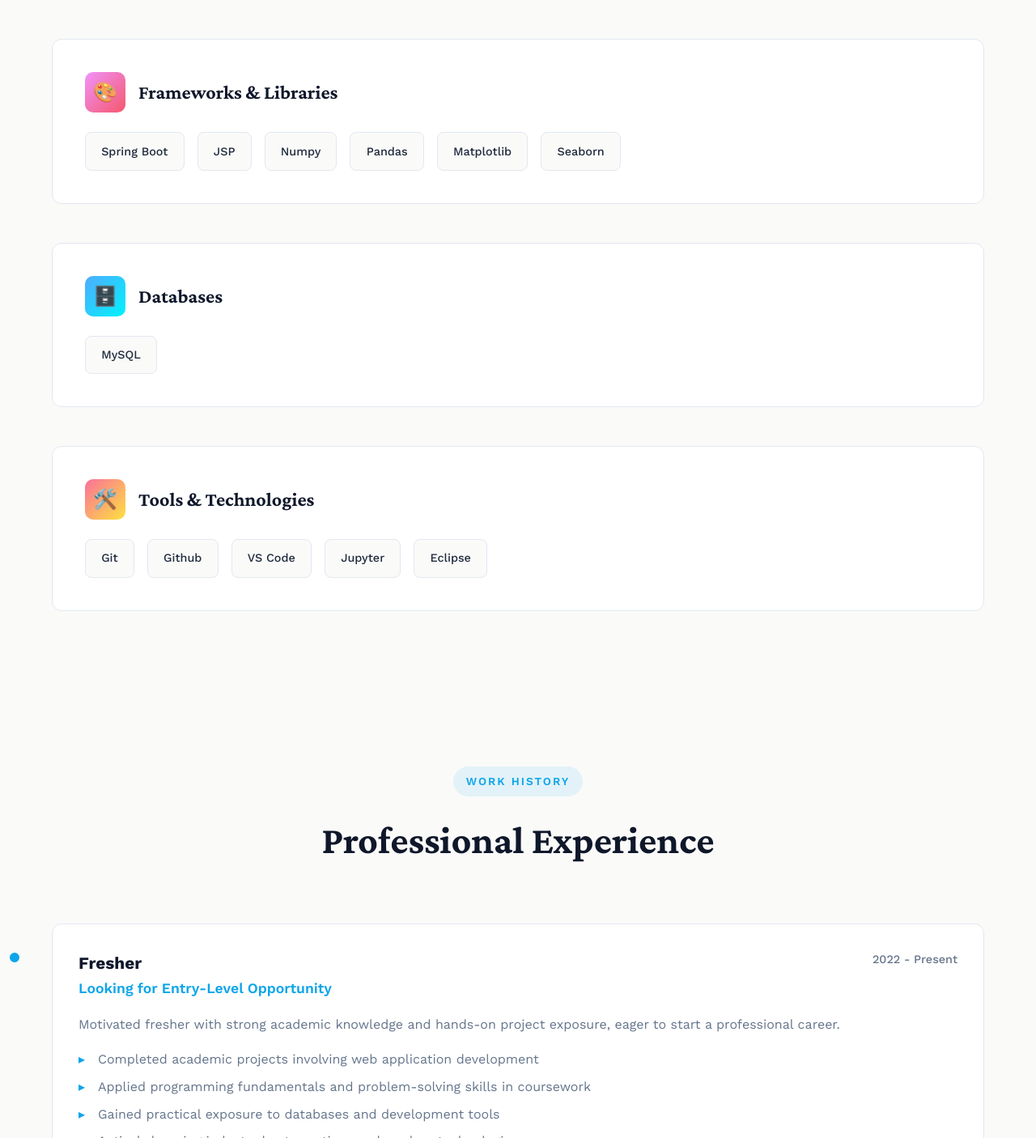
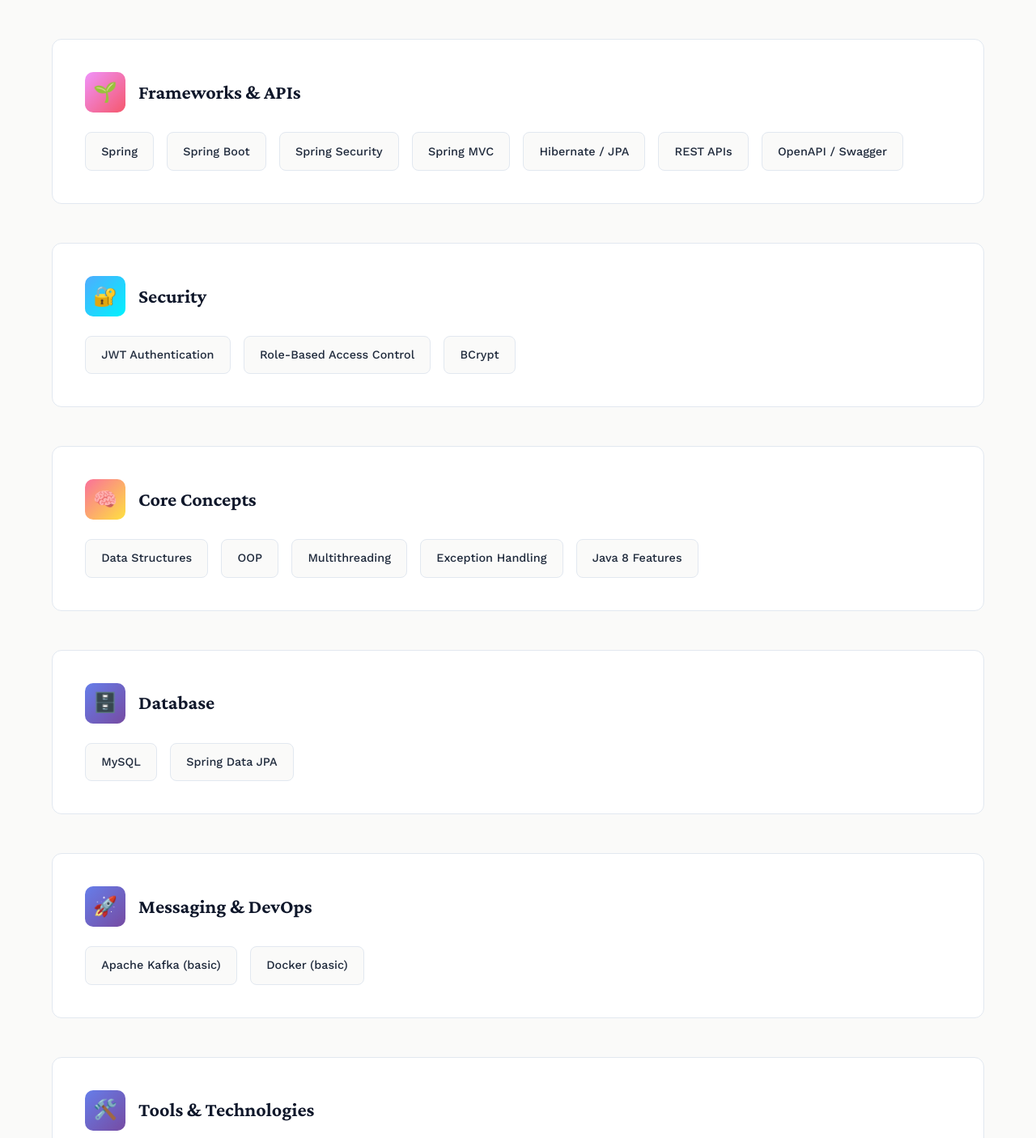
Before and after one commit to ramasivaji1819/ramasivaji1819.github.io, a plain HTML site: page index.html in a window 1280 px wide. Shown: the part 1394-2800 px from the top of the page at 81% size. Drawn offline with nearby package versions, Linux system fonts and the light colour scheme.

Commit message:
Update project details and skill categories in index.html

```diff
--- a/index.html
+++ b/index.html
@@ -898,8 +898,8 @@
             <div class="stat-label">Experience Level</div>
         </div>
         <div class="stat-card">
-            <div class="stat-number">10+</div>
-            <div class="stat-label">Mini Projects Completed</div>
+            <div class="stat-number">10</div>
+            <div class="stat-label">Projects Completed</div>
         </div>
         <div class="stat-card">
             <div class="stat-number">4</div>
@@ -934,27 +934,70 @@
 
             <div class="skill-category">
               <div class="skill-category-header">
-                    <div class="skill-icon">🎨</div>
-                    <h3>Frameworks & Libraries</h3>
+                <div class="skill-icon">🌱</div>
+                <h3>Frameworks &amp; APIs</h3>
               </div>
               <div class="skill-items">
+                <span class="skill-tag">Spring</span>
                 <span class="skill-tag">Spring Boot</span>
-                    <span class="skill-tag">JSP</span>
-                    <span class="skill-tag">Numpy</span>
-                    <span class="skill-tag">Pandas</span>
-                    <span class="skill-tag">Matplotlib</span>
-                    <span class="skill-tag">Seaborn</span>
-
+                <span class="skill-tag">Spring Security</span>
+                <span class="skill-tag">Spring MVC</span>
+                <span class="skill-tag">Hibernate / JPA</span>
+                <span class="skill-tag">REST APIs</span>
+                <span class="skill-tag">OpenAPI / Swagger</span>
               </div>
             </div>
 
             <div class="skill-category">
               <div class="skill-category-header">
+                <div class="skill-icon">🔐</div>
+                <h3>Security</h3>
+              </div>
+              <div class="skill-items">
+                <span class="skill-tag">JWT Authentication</span>
+                <span class="skill-tag">Role-Based Access Control</span>
+                <span class="skill-tag">BCrypt</span>
+              </div>
+            </div>
+
+
+
+            <div class="skill-category">
+              <div class="skill-category-header">
+                <div class="skill-icon">🧠</div>
+                <h3>Core Concepts</h3>
+              </div>
+              <div class="skill-items">
+                <span class="skill-tag">Data Structures</span>
+                <span class="skill-tag">OOP</span>
+                <span class="skill-tag">Multithreading</span>
+                <span class="skill-tag">Exception Handling</span>
+                <span class="skill-tag">Java 8 Features</span>
+              </div>
+            </div>
+
+
+
+            <div class="skill-category">
+              <div class="skill-category-header">
                 <div class="skill-icon">🗄️</div>
-                    <h3>Databases</h3>
+                <h3>Database</h3>
               </div>
               <div class="skill-items">
                 <span class="skill-tag">MySQL</span>
+                <span class="skill-tag">Spring Data JPA</span>
+              </div>
+            </div>
+
+
+            <div class="skill-category">
+              <div class="skill-category-header">
+                <div class="skill-icon">🚀</div>
+                <h3>Messaging &amp; DevOps</h3>
+              </div>
+              <div class="skill-items">
+                <span class="skill-tag">Apache Kafka (basic)</span>
+                <span class="skill-tag">Docker (basic)</span>
               </div>
             </div>
 
@@ -964,11 +1007,15 @@
                 <h3>Tools & Technologies</h3>
               </div>
               <div class="skill-items">
+                <span class="skill-tag">Maven</span>
                 <span class="skill-tag">Git</span>
-                    <span class="skill-tag">Github</span>
+                <span class="skill-tag">GitHub</span>
+                <span class="skill-tag">Postman</span>
+                <span class="skill-tag">JUnit</span>
                 <span class="skill-tag">VS Code</span>
-                    <span class="skill-tag">Jupyter</span>
                 <span class="skill-tag">Eclipse</span>
+                <span class="skill-tag">IntelliJ IDEA</span>
+                <span class="skill-tag">GitHub Copilot</span>
               </div>
             </div>
         </div>
@@ -1065,7 +1112,7 @@
                 <span class="tech-tag">Maven</span>
             </div>
             <div class="project-links">
-                <a href="" class="https://github.com/ramasivaji1819/Banking-Management-System-and-Leave-Management-System">GitHub →</a>
+                <a href="https://github.com/ramasivaji1819/Banking-Management-System-and-Leave-Management-System" class="project-link">GitHub →</a>
             </div>
         </div>
     </div>
```
Lines whose indentation alone changed are shown as unchanged.
